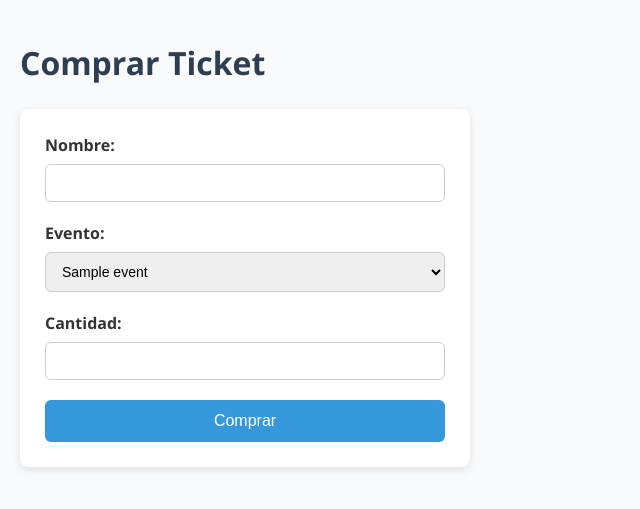
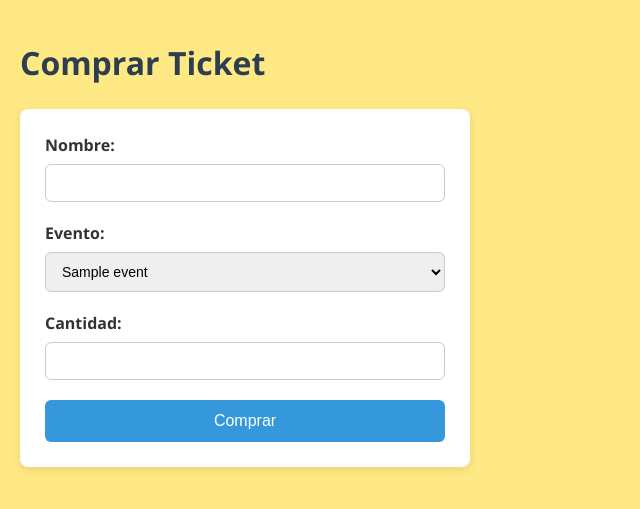
Before and after one commit to nicolassss16/qrtickt, a Flask app: page / in a window 1280 px wide. Shown: the top 509 px of the page, without its empty margins (0-640 px from the left). Run offline with Flask 3, Linux system fonts and the light colour scheme; tables that the repository leaves empty hold one stand-in row (values such as "Sample post").

Commit message:
Update index.html

```diff
--- a/app/templates/index.html
+++ b/app/templates/index.html
@@ -6,7 +6,7 @@
     <style>
         body {
             font-family: 'Segoe UI', Tahoma, Geneva, Verdana, sans-serif;
-            background-color: #f9fafb;
+            background-color: #FFE984;
             margin: 0;
             padding: 20px;
             color: #333;
```
